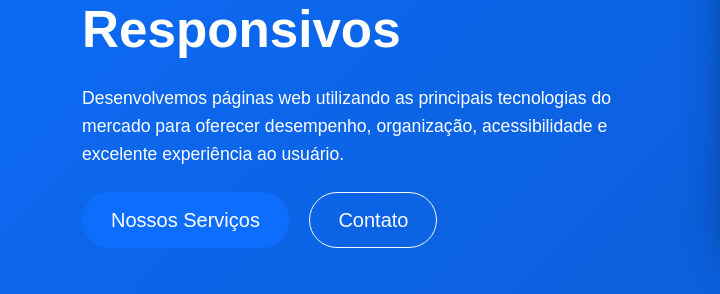
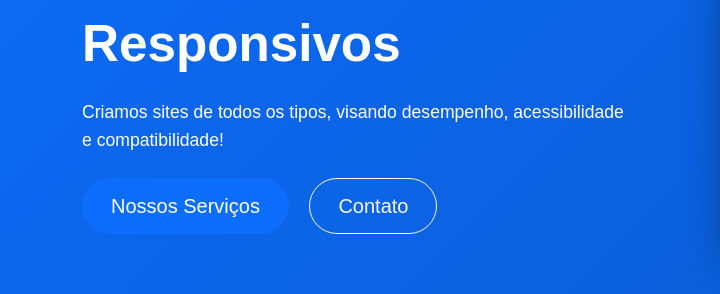
Before and after one commit to MatheusMysczakPrestes/ProjetoFerias, a plain HTML site: page index.html in a window 1280 px wide. Shown: the part 403-697 px from the top of the page, 0-720 px from the left. Drawn offline with nearby package versions, Linux system fonts and the light colour scheme.

Commit message:
Update index.html

```diff
--- a/index.html
+++ b/index.html
@@ -124,10 +124,7 @@
 
                     <p class="lead mt-4">
 
-                        Desenvolvemos páginas web utilizando as principais
-                        tecnologias do mercado para oferecer desempenho,
-                        organização, acessibilidade e excelente experiência
-                        ao usuário.
+                        Criamos sites de todos os tipos, visando desempenho, acessibilidade e compatibilidade!
 
                     </p>
 
```
